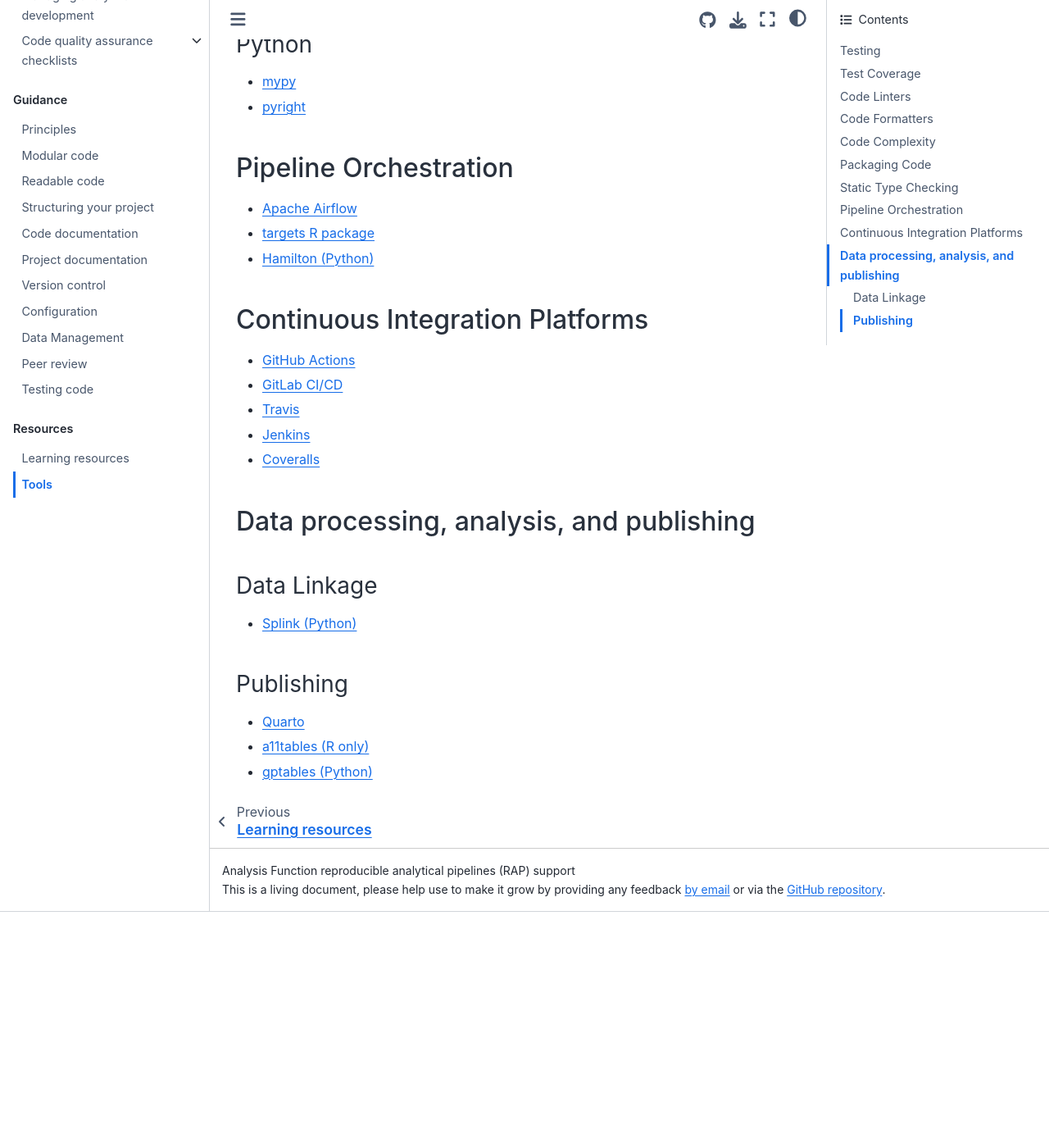
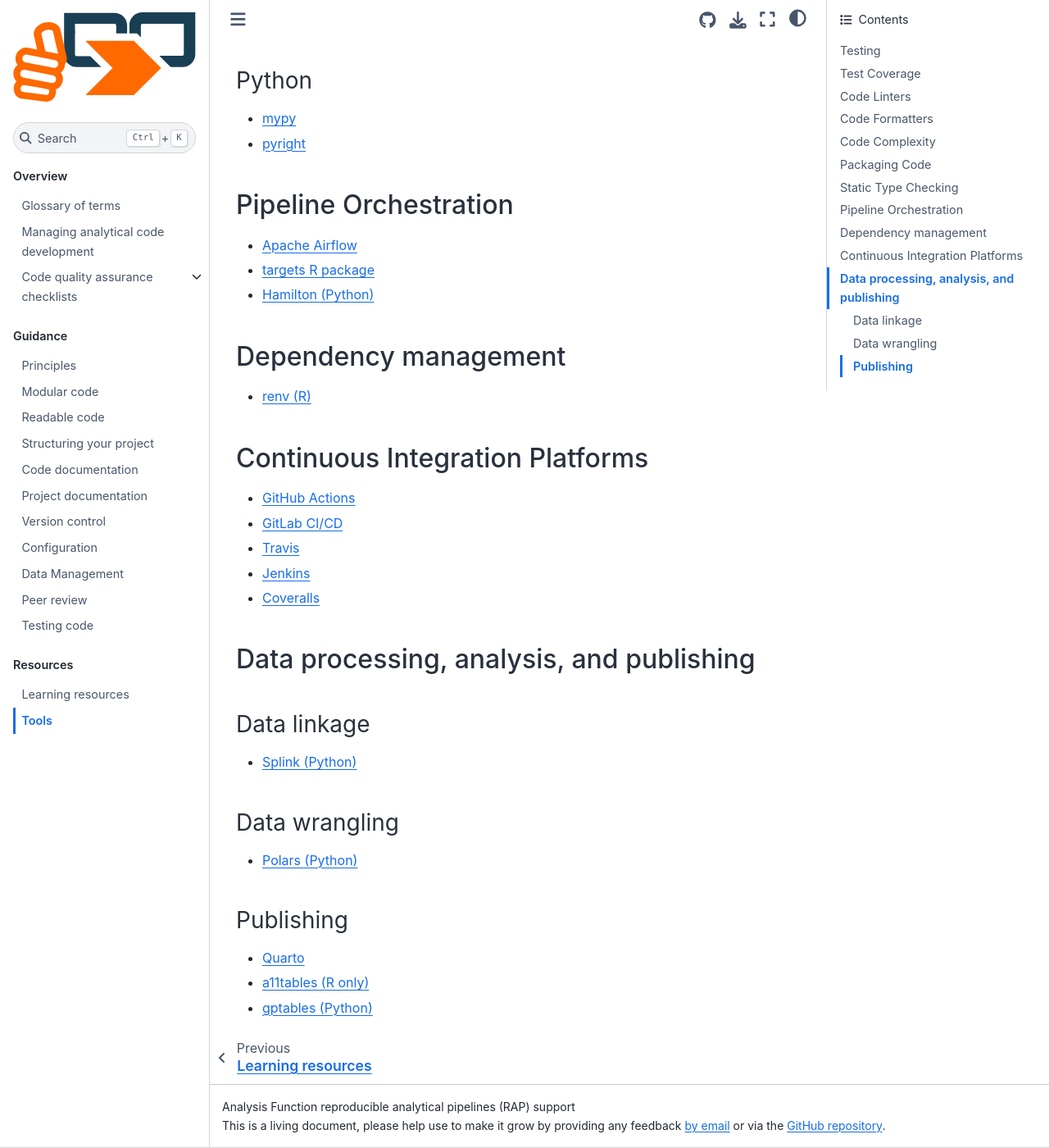
Before and after one commit to best-practice-and-impact/qa-of-code-guidance, a Jupyter Book: the page built from book/tools.md, in a window 1280 px wide and 1400 px high, scrolled down 2675 px. Shown: the whole window at 82% size. Built offline with Jupyter Book 1.0.4 settings and Sphinx 7.4.7 and the Sphinx Book theme 1.1.4, drawn with Linux system fonts in a browser that asks for light colours; before the commit the page ends 3787 px from its top, so only the background shows below that.

Commit message:
add additional tools to tools page

```diff
--- a/book/tools.md
+++ b/book/tools.md
@@ -97,6 +99,10 @@
 * [targets R package](https://wlandau.github.io/targets-manual/)
 * [Hamilton (Python)](https://hamilton-docs.gitbook.io/docs/)
 
+## Dependency management
+
+* [renv (R)](https://rstudio.github.io/renv/articles/renv.html)
+
 ## Continuous Integration Platforms
 
 * [GitHub Actions](https://github.com/features/actions)
@@ -107,9 +113,13 @@
 
 ## Data processing, analysis, and publishing
 
-### Data Linkage
+### Data linkage
 
 * [Splink (Python)](https://www.gov.uk/government/publications/joined-up-data-in-government-the-future-of-data-linking-methods/splink-mojs-open-source-library-for-probabilistic-record-linkage-at-scale#introduction)
+
+### Data wrangling
+
+* [Polars (Python)](https://www.pola.rs/)
 
 ### Publishing
 
```
Also changed, not shown: other parts of book/tools.md (+2 -0 lines).
